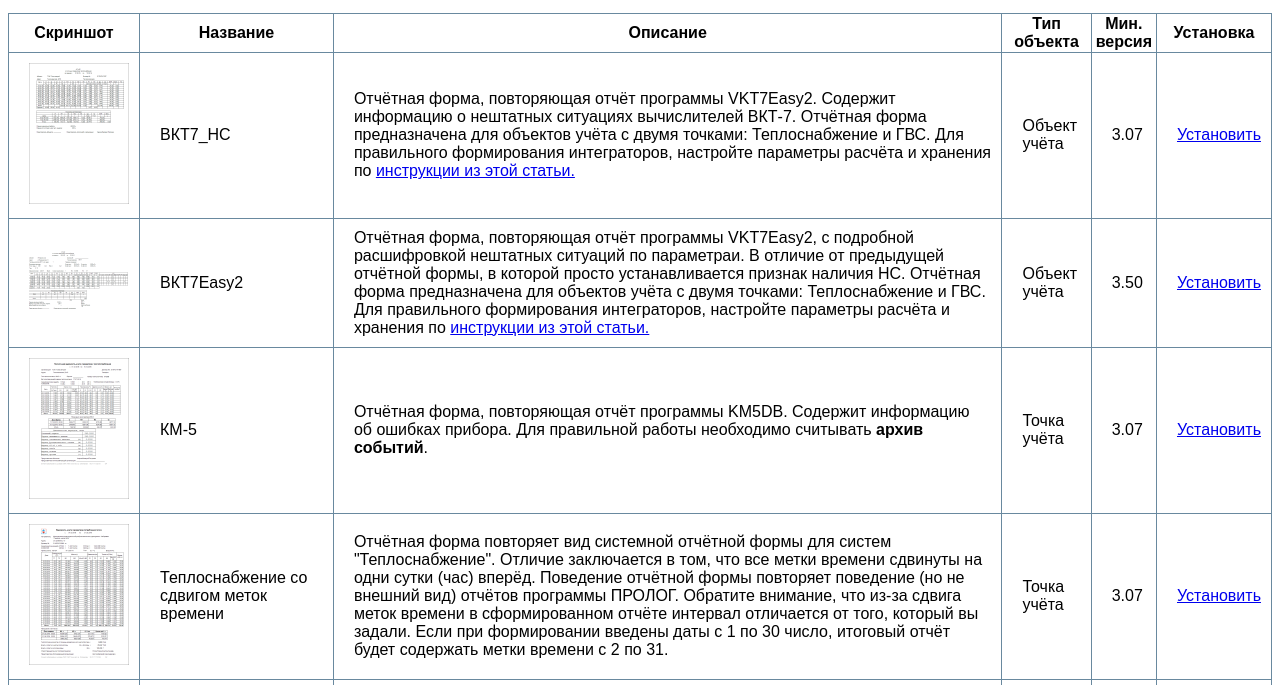
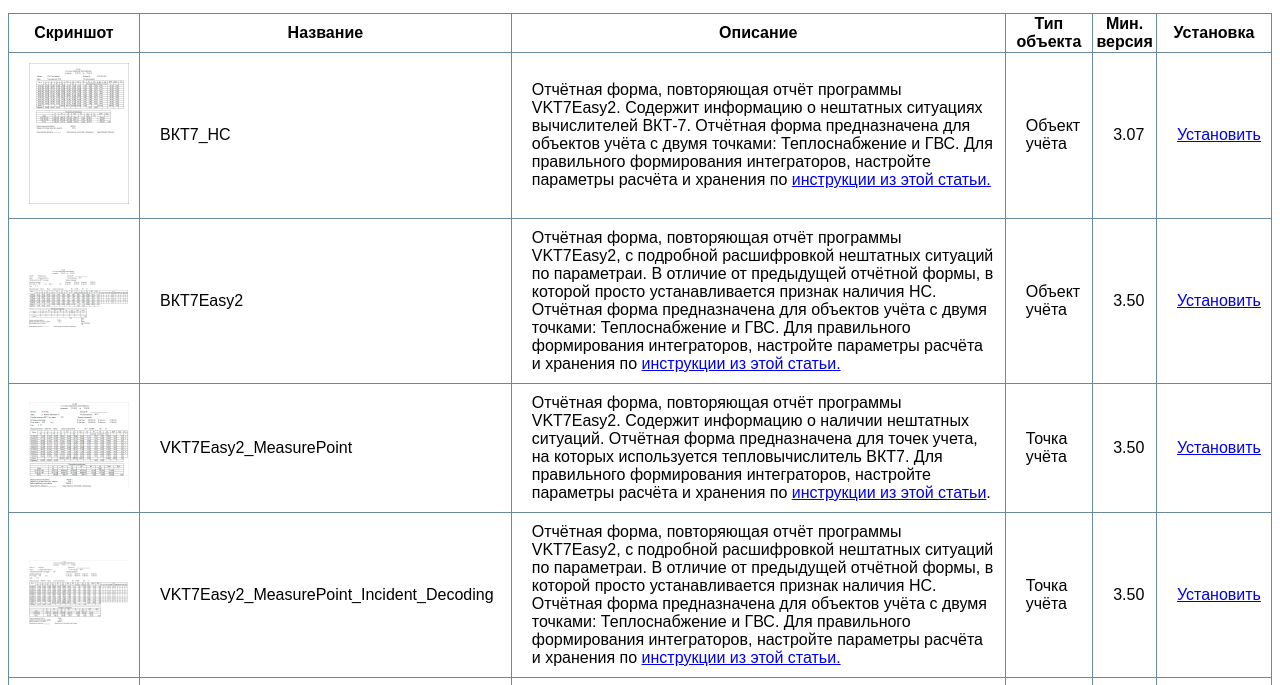
Before and after one commit to lers-uchet/ReportTemplates, a plain HTML site: page catalog/index.html in a window 1280 px wide. Shown: the part 101-786 px from the top of the page. Drawn offline with Linux system fonts and the light colour scheme.

Commit message:
Добавил описание новых форм

```diff
--- a/catalog/index.html
+++ b/catalog/index.html
@@ -54,6 +54,40 @@
 				<td>3.50</td>
 				<td>
 					<a href="https://raw.githubusercontent.com/lers-uchet/ReportTemplates/master/%D0%92%D0%9A%D0%A27Easy2.lersreport">Установить</a>
+				</td>
+			</tr>
+
+
+			<td><a target="_blank" href="screenshots/VKT7Easy2_MeasurePoint.png"><img src="thumbs/VKT7Easy2_MeasurePoint.png" /></a></td>
+				<td>VKT7Easy2_MeasurePoint</td>
+				<td>
+					Отчётная форма, повторяющая отчёт программы VKT7Easy2.
+					Содержит информацию о наличии нештатных ситуаций.
+					Отчётная форма предназначена для точек учета, на которых используется тепловычислитель ВКТ7.
+					Для правильного формирования интеграторов, настройте параметры расчёта и хранения по
+					<a href="https://docs.lers.ru/kb/general/config-calc-totals/index.html#%D0%B2%D0%BA%D1%82-7">инструкции из этой статьи</a>.
+				</td>
+				<td>Точка учёта</td>
+				<td>3.50</td>
+				<td>
+					<a href="https://raw.githubusercontent.com/lers-uchet/ReportTemplates/master/BKT7Easy2_MeasurePoint.lersreport">Установить</a>
+				</td>
+			</tr>
+
+			<tr>
+				<td><a target="_blank" href="screenshots/VKT7Easy2_MeasurePoint_Incident_Decoding.png"><img src="thumbs/VKT7Easy2_MeasurePoint_Incident_Decoding.png" /></a></td>
+				<td>VKT7Easy2_MeasurePoint_Incident_Decoding</td>
+				<td>
+					Отчётная форма, повторяющая отчёт программы VKT7Easy2, с подробной расшифровкой нештатных ситуаций по параметраи. В отличие от предыдущей отчётной формы, в которой просто устанавливается признак наличия НС.
+
+					Отчётная форма предназначена для объектов учёта с двумя точками: Теплоснабжение и ГВС.
+
+					Для правильного формирования интеграторов, настройте параметры расчёта и хранения по <a target="_blank" href="https://docs.lers.ru/kb/general/config-calc-totals/index.html#%D0%B2%D0%BA%D1%82-7">инструкции из этой статьи.</a>
+				</td>
+				<td>Точка учёта</td>
+				<td>3.50</td>
+				<td>
+					<a href="https://raw.githubusercontent.com/lers-uchet/ReportTemplates/master/BKT7Easy2_MeasurePoint_Incident_Decoding.lersreport">Установить</a>
 				</td>
 			</tr>
 
```
Also changed, not shown: catalog/screenshots/VKT7Easy2_MeasurePoint.png (added), catalog/screenshots/VKT7Easy2_MeasurePoint_Incident_Decoding.png (added), catalog/thumbs/VKT7Easy2_MeasurePoint.png (added), catalog/thumbs/VKT7Easy2_MeasurePoint_Incident_Decoding.png (added).
